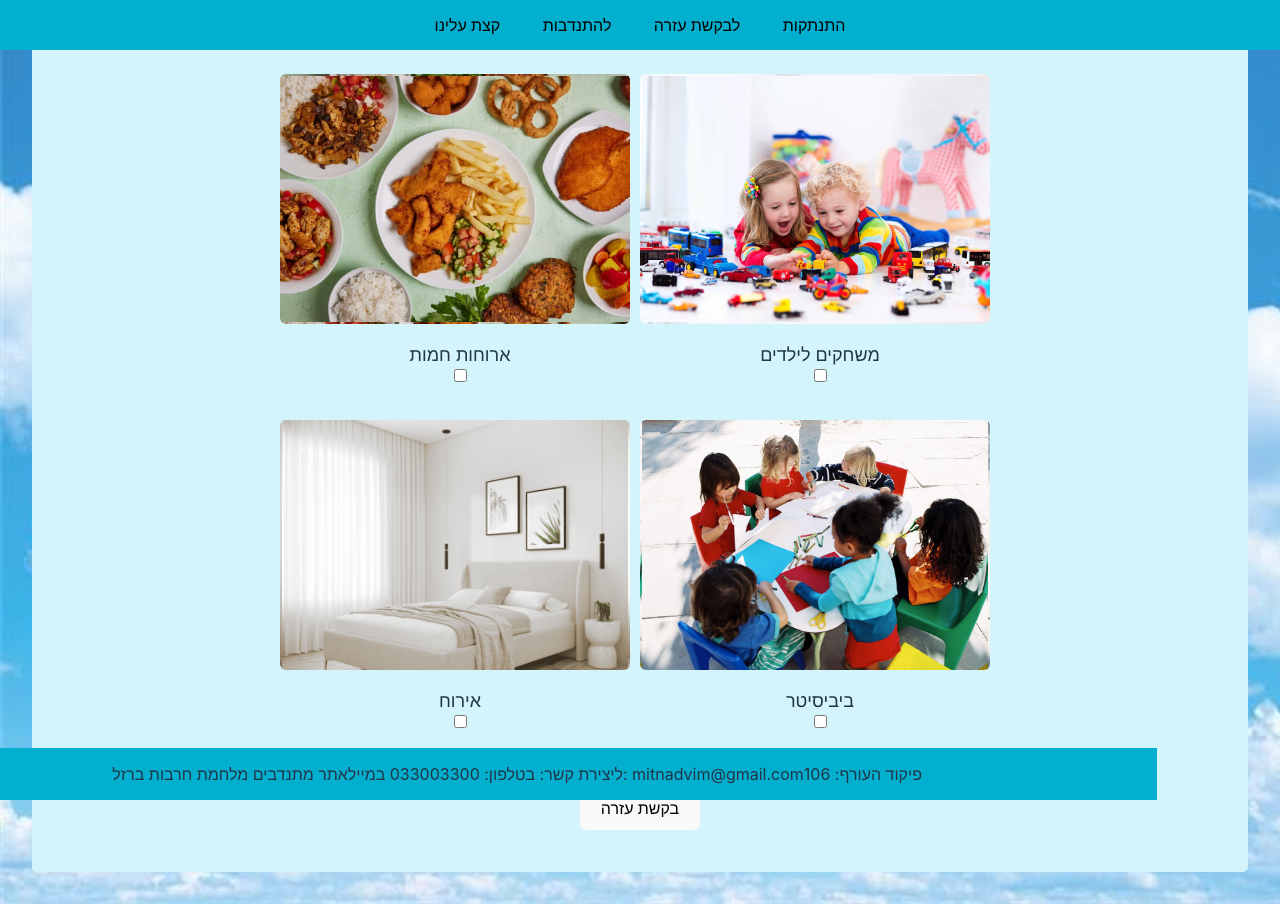
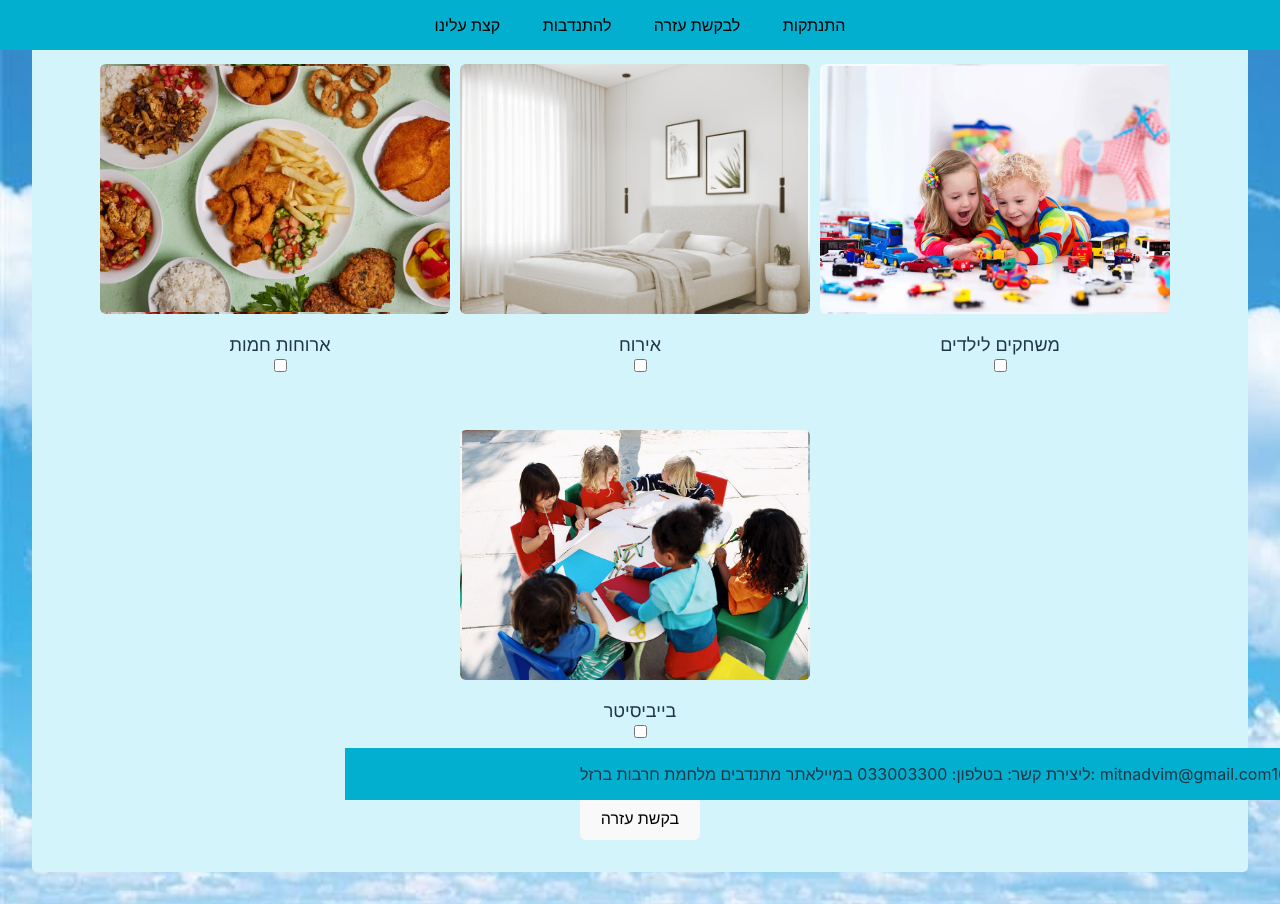
Before and after one commit to leasalikov/VolunteeringSystem, a React (Vite) app in the folder client/: page /users/1/toneedy in a window 1280 px wide. Built offline with nearby package versions, Linux system fonts and the light colour scheme; sample sign-in values are in the browser's storage.

Commit message:
ענבה

```diff
--- a/client/src/Style.css
+++ b/client/src/Style.css
@@ -135,7 +135,7 @@ button:focus-visible {
     display: flex;
     justify-content: center;
     background-color: rgb(3, 175, 206);
-    animation: moveRightToLeft 10s linear infinite; /* Adjust duration for desired speed */
+    animation: moveRightToLeft 15s linear infinite; /* Adjust duration for desired speed */
 }
 
 .HeaderButton {
--- a/client/src/components/ToNeedy.jsx
+++ b/client/src/components/ToNeedy.jsx
@@ -8,8 +8,28 @@ import Buttom from './Buttom';
 import Header from './Header';
 const ToNeedy = () => {
     const { currentUser, setCurrentUser } = useContext(UserContext);
-    const [categoriesArray, setCategoriesArray] = useState([{ אוכל: false }, { אירוח: false }, { משחקים: false }, { בייביסיטר: false }]);
+    // const [categoriesArray, setCategoriesArray] = useState([{ אוכל: false }, { אירוח: false }, { משחקים: false }, { בייביסיטר: false }]);
     const navigate = useNavigate();
+    const [categoriesArray, setCategoriesArray] = useState({
+        אוכל: false,
+        אירוח: false,
+        משחקים: false,
+        בייביסיטר: false
+    });
+
+    const buttonsArray = [
+        { id: 'food', label: 'ארוחות חמות', key: 'אוכל', className: 'foodImg' },
+        { id: 'hosting', label: 'אירוח', key: 'אירוח', className: 'hostImg' },
+        { id: 'toys', label: 'משחקים לילדים', key: 'משחקים', className: 'toysImg' },
+        { id: 'babysitter', label: 'בייביסיטר', key: 'בייביסיטר', className: 'babysitterImg' }
+    ];
+
+    const handleCheckboxChange = (key, value) => {
+        setCategoriesArray(prevState => ({
+            ...prevState,
+            [key]: value
+        }));
+    };
 
     async function getHelp(event) {
         event.preventDefault();
@@ -52,7 +72,6 @@ const ToNeedy = () => {
     const babysitterImg = () => {
 
     }
-    // const ImageCheckbox = () => {
     const [isChecked, setIsChecked] = useState(false);
 
     const foodImg = () => {
@@ -61,35 +80,27 @@ const ToNeedy = () => {
     return (
         <>
             <Header />
+            <div className="divStyle">
+                <form onSubmit={getHelp}>
+                    {buttonsArray.map(item => (
+                        <div className='type' key={item.key}>
+                            <button onClick={() => handleCheckboxChange(item.key, !categoriesArray[item.key])} className={item.className}></button>
+                            <br />
+                            <label htmlFor={item.id}>{item.label}</label>
+                            <input
+                                type="checkbox"
+                                id={item.id}
+                                name={item.id}
+                                value={categoriesArray[item.key]}
+                                onChange={() => handleCheckboxChange(item.key, !categoriesArray[item.key])}
+                            /><br />
+                        </div>
+                    ))}
+                    <br />
+                    <button type="submit">בקשת עזרה</button>
+                </form>
+            </div>
             <Buttom />
-            <div className="divStyle">
-                {<form onSubmit={getHelp}>
-                    <div className='type'>
-                        <button onClick={foodImg} className='foodImg'></button>
-                        <br />
-                        <label for="אוכל">ארוחות חמות</label>
-                        <input type="checkbox" id="food" name="food" value={categoriesArray.אוכל} onChange={(e) => setCategoriesArray({ אוכל: e.target.checked, אירוח: categoriesArray.אירוח, משחקים: categoriesArray.משחקים, בייביסיטר: categoriesArray.בייביסיטר })} /><br />
-
-                        <button onClick={hostImg} className='hostImg'></button>
-                        <br />
-                        <label for="אירוח">אירוח</label>
-                        <input type="checkbox" id="hosting" name="hosting" value={categoriesArray.אירוח} onChange={(e) => setCategoriesArray({ אוכל: categoriesArray.אוכל, אירוח: e.target.checked, משחקים: categoriesArray.משחקים, בייביסיטר: categoriesArray.בייביסיטר })} /><br />
-                    </div>
-                    <div className='type'>
-                        <button onClick={toysImg} className='toysImg'></button>
-                        <br />
-                        <label for="משחקים">משחקים לילדים</label>
-                        <input type="checkbox" id="toys" name="toys" value={categoriesArray.משחקים} onChange={(e) => setCategoriesArray({ אוכל: categoriesArray.אוכל, אירוח: categoriesArray.אירוח, משחקים: e.target.checked, בייביסיטר: categoriesArray.בייביסיטר })} /><br />
-
-                        <button onClick={babysitterImg} className='babysitterImg'></button>
-                        <br />
-                        <label for="בייביסיטר">ביביסיטר</label>
-                        <input type="checkbox" id="babysitter" name="babysitter" value={categoriesArray.בייביסיטר} onChange={(e) => setCategoriesArray({ אוכל: categoriesArray.אוכל, אירוח: categoriesArray.אירוח, משחקים: categoriesArray.משחקים, בייביסיטר: e.target.checked })} /><br />
-                    </div>
-                    <br />
-                    <button><submit button onClick={getHelp}>בקשת עזרה</submit></button>
-                </form>}
-            </div>
         </>
     )
 };
--- a/client/src/components/ToVolunteer.jsx
+++ b/client/src/components/ToVolunteer.jsx
@@ -8,8 +8,29 @@ import Buttom from './Buttom';
 
 function ToVolunteer() {
     const { currentUser, setCurrentUser } = useContext(UserContext);
-    const [categoriesArray, setCategoriesArray] = useState([{ אוכל: false }, { אירוח: false }, { משחקים: false }, { בייביסיטר: false }]);
+    // const [categoriesArray, setCategoriesArray] = useState([{ אוכל: false }, { אירוח: false }, { משחקים: false }, { בייביסיטר: false }]);
     const navigate = useNavigate();
+    const [categoriesArray, setCategoriesArray] = useState({
+        אוכל: false,
+        אירוח: false,
+        משחקים: false,
+        בייביסיטר: false
+    });
+
+    const buttonsArray = [
+        { id: 'food', label: 'ארוחות חמות', key: 'אוכל', className: 'foodImg' },
+        { id: 'hosting', label: 'אירוח', key: 'אירוח', className: 'hostImg' },
+        { id: 'toys', label: 'משחקים לילדים', key: 'משחקים', className: 'toysImg' },
+        { id: 'babysitter', label: 'בייביסיטר', key: 'בייביסיטר', className: 'babysitterImg' }
+    ];
+
+    const handleCheckboxChange = (key, value) => {
+        setCategoriesArray(prevState => ({
+            ...prevState,
+            [key]: value
+        }));
+    };
+
 
     async function volunteering(event) {
         event.preventDefault();
@@ -24,16 +45,13 @@ function ToVolunteer() {
             "usernamevolenteers": username,
             "namecategory": trueCategoriesArray
         }
+        console.log("trueCategoriesArray ", trueCategoriesArray)
         //post req
         //add the user to volunteer and to categoryVolunteer
         if (trueCategoriesArray.length == 0) (alert("לא בוצעה בחירה"));
         else {
             const response = fetchPostReq("volunteer", paramsToSend);
             const data = await response;
-            // if (data.resualt == "userName duplicate") {////
-            //     alert('userName exist')
-            // }
-            // else {
             console.log("data in ToVolunteer", data)
             navigate(`/users/${currentUser.idUser}/volunteer`, { state: { data: data } });
             // }
@@ -51,40 +69,73 @@ function ToVolunteer() {
     const babysitterImg = () => {
 
     }
-
     return (
         <>
             <Header />
             <div className="divStyle">
-                {<form onSubmit={volunteering}>
-                    <div className='type'>
-                        <button onClick={foodImg} className='foodImg'></button>
-                        <br />
-                        <label for="אוכל">ארוחות חמות</label>
-                        <input type="checkbox" id="food" name="food" value={categoriesArray.אוכל} onChange={(e) => setCategoriesArray({ אוכל: e.target.checked, אירוח: categoriesArray.אירוח, משחקים: categoriesArray.משחקים, בייביסיטר: categoriesArray.בייביסיטר })} /><br />
-
-                        <button onClick={hostImg} className='hostImg'></button>
-                        <br />
-                        <label for="אירוח">אירוח</label>
-                        <input type="checkbox" id="hosting" name="hosting" value={categoriesArray.אירוח} onChange={(e) => setCategoriesArray({ אוכל: categoriesArray.אוכל, אירוח: e.target.checked, משחקים: categoriesArray.משחקים, בייביסיטר: categoriesArray.בייביסיטר })} /><br />
-                    </div>
-                    <div className='type'>
-                        <button onClick={toysImg} className='toysImg'></button>
-                        <br />
-                        <label for="משחקים">משחקים לילדים</label>
-                        <input type="checkbox" id="toys" name="toys" value={categoriesArray.משחקים} onChange={(e) => setCategoriesArray({ אוכל: categoriesArray.אוכל, אירוח: categoriesArray.אירוח, משחקים: e.target.checked, בייביסיטר: categoriesArray.בייביסיטר })} /><br />
-
-                        <button onClick={babysitterImg} className='babysitterImg'></button>
-                        <br />
-                        <label for="בייביסיטר">ביביסיטר</label>
-                        <input type="checkbox" id="babysitter" name="babysitter" value={categoriesArray.בייביסיטר} onChange={(e) => setCategoriesArray({ אוכל: categoriesArray.אוכל, אירוח: categoriesArray.אירוח, משחקים: categoriesArray.משחקים, בייביסיטר: e.target.checked })} /><br />
-                    </div>
-                    <br/>
-                    <button><submit button onClick={volunteering}>התנדבות</submit></button>
-                </form>}
+                <form onSubmit={volunteering}>
+                    {buttonsArray.map(item => (
+                        <div className='type' key={item.key}>
+                            <button onClick={() => handleCheckboxChange(item.key, !categoriesArray[item.key])} className={item.className}></button>
+                            <br />
+                            <label htmlFor={item.id}>{item.label}</label>
+                            <input
+                                type="checkbox"
+                                id={item.id}
+                                name={item.id}
+                                value={categoriesArray[item.key]}
+                                onChange={() => handleCheckboxChange(item.key, !categoriesArray[item.key])}
+                            /><br />
+                        </div>
+                    ))}
+                    <br />
+                    <button type="submit">התנדבות</button>
+                </form>
             </div>
             <Buttom />
         </>
-    )
+    );
 }
 export default ToVolunteer;
+
+    // const [categoriesArray, setCategoriesArray] = useState([
+    //     { id: 'food', label: 'ארוחות חמות', value: false, handler: (e) => setCategoriesArray({ אוכל: e.target.checked, אירוח: categoriesArray.אירוח, משחקים: categoriesArray.משחקים, בייביסיטר: categoriesArray.בייביסיטר }), className: 'foodImg' },
+    //     { id: 'hosting', label: 'אירוח', value: false, handler: (e) => setCategoriesArray({ אוכל: categoriesArray.אוכל, אירוח: e.target.checked, משחקים: categoriesArray.משחקים, בייביסיטר: categoriesArray.בייביסיטר }), className: 'hostImg' },
+    //     { id: 'toys', label: 'משחקים לילדים', value: false, handler: (e) => setCategoriesArray({ אוכל: categoriesArray.אוכל, אירוח: categoriesArray.אירוח, משחקים: e.target.checked, בייביסיטר: categoriesArray.בייביסיטר }), className: 'toysImg' },
+    //     { id: 'babysitter', label: 'בייביסיטר', value: false, handler: (e) => setCategoriesArray({ אוכל: categoriesArray.אוכל, אירוח: categoriesArray.אירוח, משחקים: categoriesArray.משחקים, בייביסיטר: e.target.checked }), className: 'babysitterImg' }
+    // ]);
+
+        // return (
+    //     <>
+    //         <Header />
+    //         <div className="divStyle">
+    //         {<form onSubmit={volunteering}>
+    //                 <div className='type'>
+    //                     <button onClick={foodImg} className='foodImg'></button>
+    //                     <br />
+    //                     <label for="אוכל">ארוחות חמות</label>
+    //                     <input type="checkbox" id="food" name="food" value={categoriesArray.אוכל} onChange={(e) => setCategoriesArray({ אוכל: e.target.checked, אירוח: categoriesArray.אירוח, משחקים: categoriesArray.משחקים, בייביסיטר: categoriesArray.בייביסיטר })} /><br />
+
+    //                     <button onClick={hostImg} className='hostImg'></button>
+    //                     <br />
+    //                     <label for="אירוח">אירוח</label>
+    //                     <input type="checkbox" id="hosting" name="hosting" value={categoriesArray.אירוח} onChange={(e) => setCategoriesArray({ אוכל: categoriesArray.אוכל, אירוח: e.target.checked, משחקים: categoriesArray.משחקים, בייביסיטר: categoriesArray.בייביסיטר })} /><br />
+    //                 </div>
+    //                 <div className='type'>
+    //                     <button onClick={toysImg} className='toysImg'></button>
+    //                     <br />
+    //                     <label for="משחקים">משחקים לילדים</label>
+    //                     <input type="checkbox" id="toys" name="toys" value={categoriesArray.משחקים} onChange={(e) => setCategoriesArray({ אוכל: categoriesArray.אוכל, אירוח: categoriesArray.אירוח, משחקים: e.target.checked, בייביסיטר: categoriesArray.בייביסיטר })} /><br />
+
+    //                     <button onClick={babysitterImg} className='babysitterImg'></button>
+    //                     <br />
+    //                     <label for="בייביסיטר">ביביסיטר</label>
+    //                     <input type="checkbox" id="babysitter" name="babysitter" value={categoriesArray.בייביסיטר} onChange={(e) => setCategoriesArray({ אוכל: categoriesArray.אוכל, אירוח: categoriesArray.אירוח, משחקים: categoriesArray.משחקים, בייביסיטר: e.target.checked })} /><br />
+    //                 </div>
+    //                 <br/>
+    //                 <button><submit button onClick={volunteering}>התנדבות</submit></button>
+    //             </form>}
+    //         </div>
+    //         <Buttom />
+    //     </>
+    // )
```
